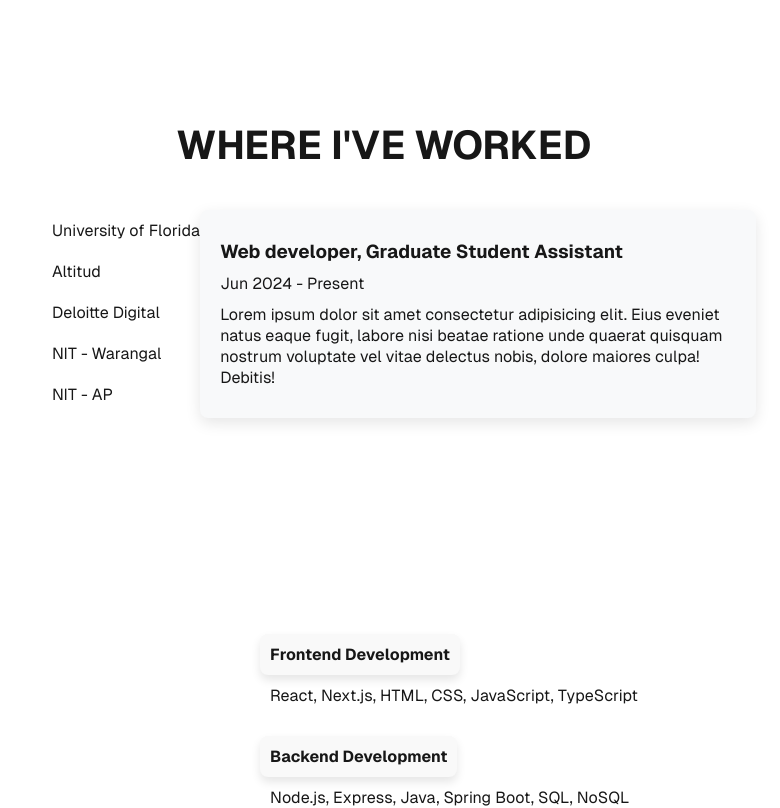
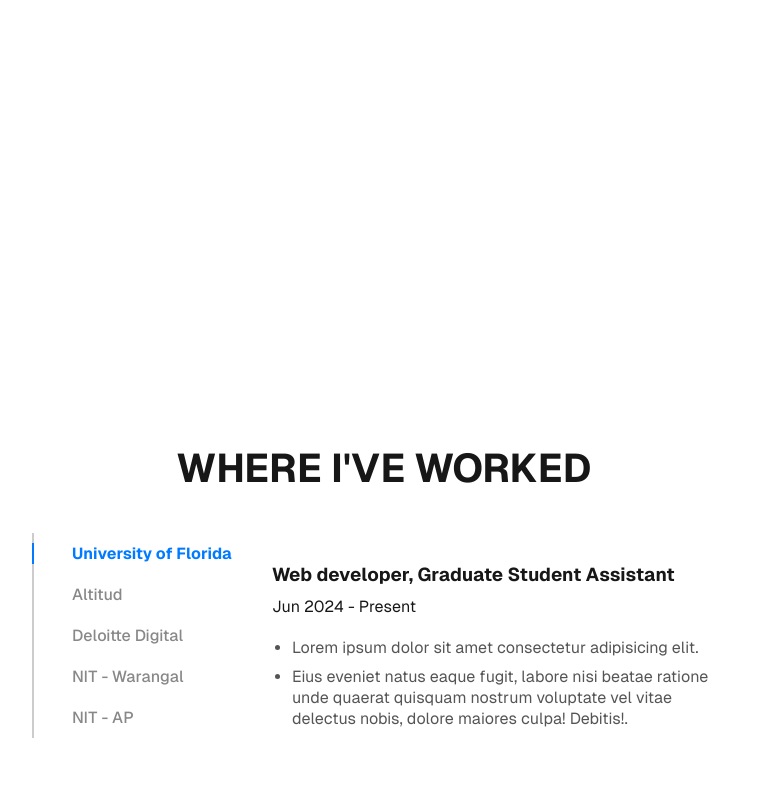
Before and after one commit to csa67/portfolio, a Next.js app: page / in a window 1280 px wide. Shown: the part 1540-2348 px from the top of the page, without its empty margins (276-1056 px from the left). Built offline with nearby package versions, Linux system fonts and the light colour scheme.

Commit message:
Experience styling

```diff
--- a/src/app/Projects/Projects.module.css
+++ b/src/app/Projects/Projects.module.css
@@ -4,13 +4,13 @@
     align-items: center;
     justify-content: center;
     margin: 40px;
+    min-height: 100vh;
 }
 .projects{
     display: grid;
     grid-template-columns: repeat(3, 1fr); /* 3 equal-width columns */
     gap: 10px; /* Spacing between grid items */
     padding: 20px;
-    height: 100vh;
 }
 
 .projectCard{
@@ -55,3 +55,16 @@
     margin-top: 5px;
     margin-right: 5px;
 }
+
+.showMoreButton{
+    border-radius: 8px;
+    box-shadow: 0px 5px 15px rgba(0, 0, 0, 0.1);
+    padding: 20px;
+    transition: transform 0.2s ease, box-shadow 0.2s ease;
+}
+
+.showMoreButton:hover{
+    border-color: #f0f0f0;
+    transform: translate(-5px,-5px);
+    box-shadow: 5px 10px 20px rgba(0, 0, 0, 0.2);
+}
--- a/src/app/Projects/page.tsx
+++ b/src/app/Projects/page.tsx
@@ -66,7 +66,7 @@ export default function Projects(){
 
             }
             </div>
-            <button>Show More</button>
+            <button className={styles.showMoreButton}>Show More</button>
         </div>
     )
 }
--- a/src/app/WorkExperience/Experience.module.css
+++ b/src/app/WorkExperience/Experience.module.css
@@ -1,4 +1,3 @@
-
 .experience {
     display: flex;
     justify-content: center;
@@ -6,6 +5,7 @@
     flex-direction: column;
     margin: 20px;
     width: 100%;
+    height: 100vh;
 }
 
 .experience h2 {
@@ -17,48 +17,72 @@
 
 .experienceContent {
     display: flex;
-    justify-content: center; /* Spread items horizontally */
+    justify-content: center;
     align-items: flex-start;
-    width: 60% /* Align items from the top */
+    width: 60%;
+    position: relative;
 }
 
 .companyList {
     display: flex;
     flex-direction: column;
-    justify-content: end;
     align-items: flex-start;
-    margin-left: 40px;/* Added margin to give space between lists */
+    position: relative;
+    margin-left: 40px; /* Add margin as needed */
 }
 
 .companyList::before {
     content: '';
     position: absolute;
-    top:0;
-    left:-20px;
-    height:100%;
+    top: 0;
+    left: -20px; /* Adjust this value for spacing between list and line */
+    height: 100%;
     width: 2px;
-    background-color: #333;
+    background-color: #ccc; /* Default line color */
 }
 
-.companyItem{
+.companyItem {
+    position: relative;
+    padding-left: 20px; /* Space to keep item away from the line */
     margin: 10px 0;
-    width:max-content;
+    cursor: pointer;
+    color: #888;
+    font-weight: 500;
+    transition: color 0.3s;
+    width: max-content;
+}
+
+.companyItem.selected {
+    color: #007BFF; /* Highlighted text color */
+    font-weight: bold;
+}
+
+.companyItem.selected::before {
+    content: '';
+    position: absolute;
+    left: -20px;
+    top: 0;
+    height: 100%;
+    width: 2px;
+    background-color: #007BFF; /* Highlight color for the selected item */
 }
 
 .roleDescription {
-    display: block;
     padding: 20px;
-    background-color: #f8f9fa; /* Optional background color to highlight content */
-    border-radius: 8px;
-    box-shadow: 0px 5px 15px rgba(0, 0, 0, 0.1); /* Optional shadow for better visual */
+    margin-left: 20px;
 }
 
-.roleDescription h3{
+.roleDescription h3 {
     margin: 10px 0;
 }
 
-.roleDescription p{
-    flex-wrap: wrap;
-    margin: 10px 0;
-    text-decoration: wavy;
+.roleDescription ul {
+    list-style-type: disc; /* Default bullet style */
+    margin-top: 20px;
+    padding-left: 20px;
 }
+
+.roleDescription li {
+    margin-bottom: 8px; /* Space between bullets */
+    color: #555; /* Color for the list items */
+}
--- a/src/app/WorkExperience/page.tsx
+++ b/src/app/WorkExperience/page.tsx
@@ -58,7 +58,9 @@ const experienceItems: ExpCard[] =
                 <div className={styles.experienceContent}>
                     <div className={styles.companyList}>
                         {experienceItems.map((exp) => (
-                            <a key={exp.id} className={styles.companyItem} onClick={() => setSelectedId(exp.id)}>
+                            <a key={exp.id}
+                            className={`${styles.companyItem} ${selectedId === exp.id ? styles.selected : ''}`}
+                            onClick={() => setSelectedId(exp.id)}>
                                 {exp.companyName}
                             </a>
                         ))}
@@ -69,7 +71,11 @@ const experienceItems: ExpCard[] =
                             <div key={exp.id} className={styles.roleDescription}>
                                 <h3>{exp.roleName}</h3>
                                 <p>{exp.duration}</p>
-                                <p>{exp.description}</p>
+                                <ul>
+                                    {exp.description.split('. ').map((sentence, index) => (
+                                        <li key={index}>{sentence.trim()}.</li>
+                                    ))}
+                                </ul>
                             </div>
                             )
                         )}
--- a/src/app/components/NavBar.tsx
+++ b/src/app/components/NavBar.tsx
@@ -1,26 +1,37 @@
-import Link from "next/link";
+"use client";
+import React from "react";
 import styles from "./NavBar.module.css";
 
-const NavBar = () => {
-    return(
+const NavBar: React.FC = () => {
+    const handleScroll = (e: React.MouseEvent<HTMLAnchorElement, MouseEvent>, id: string) => {
+        e.preventDefault(); // Prevent default anchor behavior
+        const element = document.querySelector(id);
+        if (element) {
+            element.scrollIntoView({ behavior: 'smooth', block: 'start' });
+        }
+    };
+
+    return (
         <nav className={styles.nav}>
             <ul className={styles.navList}>
                 <li className={styles.navItem}>
-                    <Link href="#about">About Me</Link>
-                </li>
-                <li className={styles.navItem}><Link href="#experience">Experience</Link></li>
-                <li className={styles.navItem}>
-                    <Link href="#skills">Skills</Link>
+                    <a href="#about" onClick={(e) => handleScroll(e, '#about')}>About Me</a>
                 </li>
                 <li className={styles.navItem}>
-                    <Link href="#projects">Projects</Link>
+                    <a href="#experience" onClick={(e) => handleScroll(e, '#experience')}>Experience</a>
                 </li>
                 <li className={styles.navItem}>
-                    <Link href="#contact">Contact Me</Link>
+                    <a href="#skills" onClick={(e) => handleScroll(e, '#skills')}>Skills</a>
+                </li>
+                <li className={styles.navItem}>
+                    <a href="#projects" onClick={(e) => handleScroll(e, '#projects')}>Projects</a>
+                </li>
+                <li className={styles.navItem}>
+                    <a href="#contact" onClick={(e) => handleScroll(e, '#contact')}>Contact Me</a>
                 </li>
             </ul>
         </nav>
-    )
-}
+    );
+};
 
 export default NavBar;
--- a/src/app/globals.css
+++ b/src/app/globals.css
@@ -14,6 +14,11 @@ html,
 body {
   max-width: 100vw;
   overflow-x: hidden;
+  overflow-y: scroll;
+}
+
+html {
+  scroll-behavior: smooth;
 }
 
 body {
--- a/src/app/page.module.css
+++ b/src/app/page.module.css
@@ -59,7 +59,10 @@
   gap: 24px;
 }
 
-
+.aboutSection{
+  position: relative;
+    padding-top: 30px;
+}
 
 @media (prefers-color-scheme: dark) {
   .logo {
--- a/src/app/page.tsx
+++ b/src/app/page.tsx
@@ -32,7 +32,7 @@ export default function Home() {
          <Skills/>
          </section>
 
-         <section id="projects">
+         <section id="projects" className={styles.aboutSection}>
          <Projects/>
          </section>
 
```
